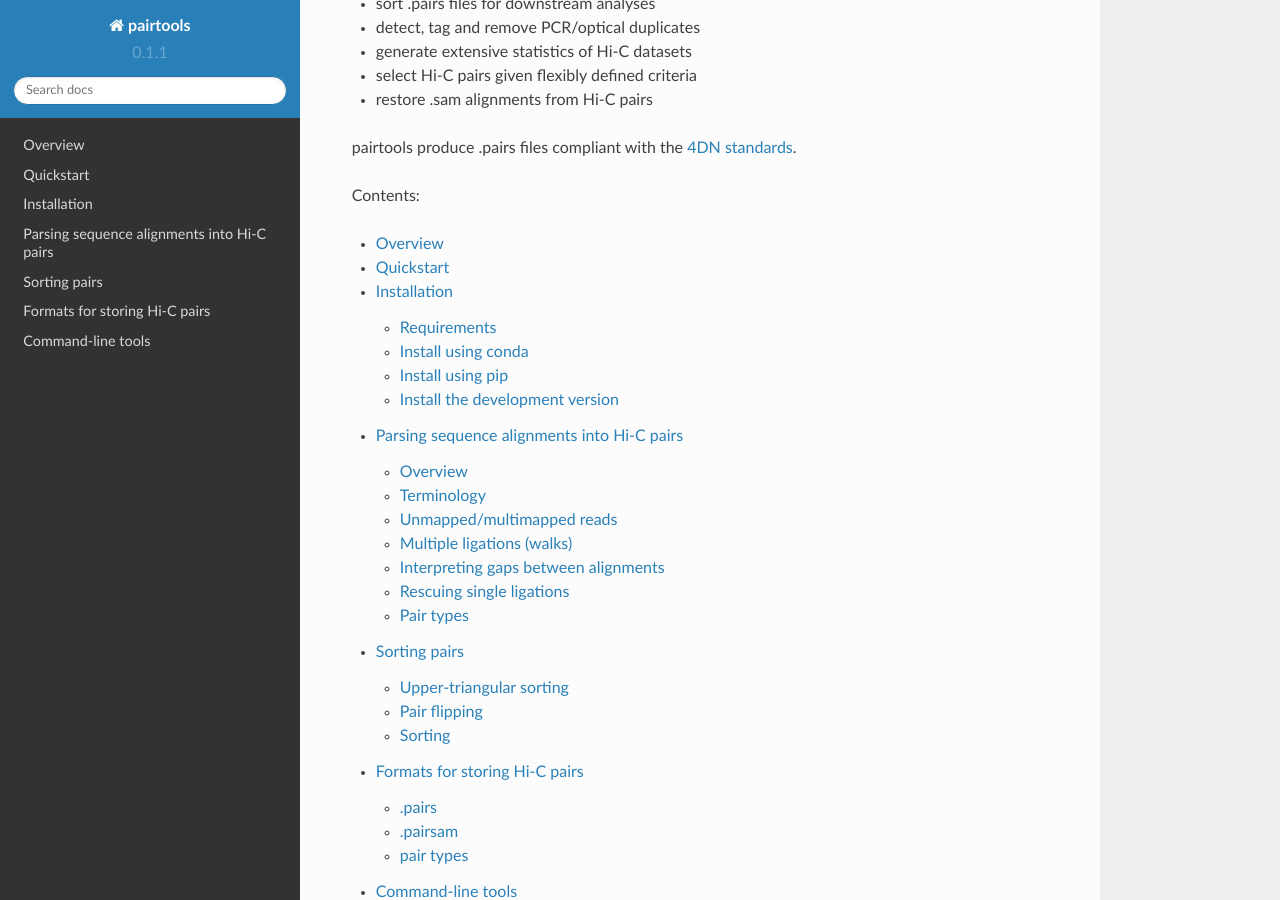
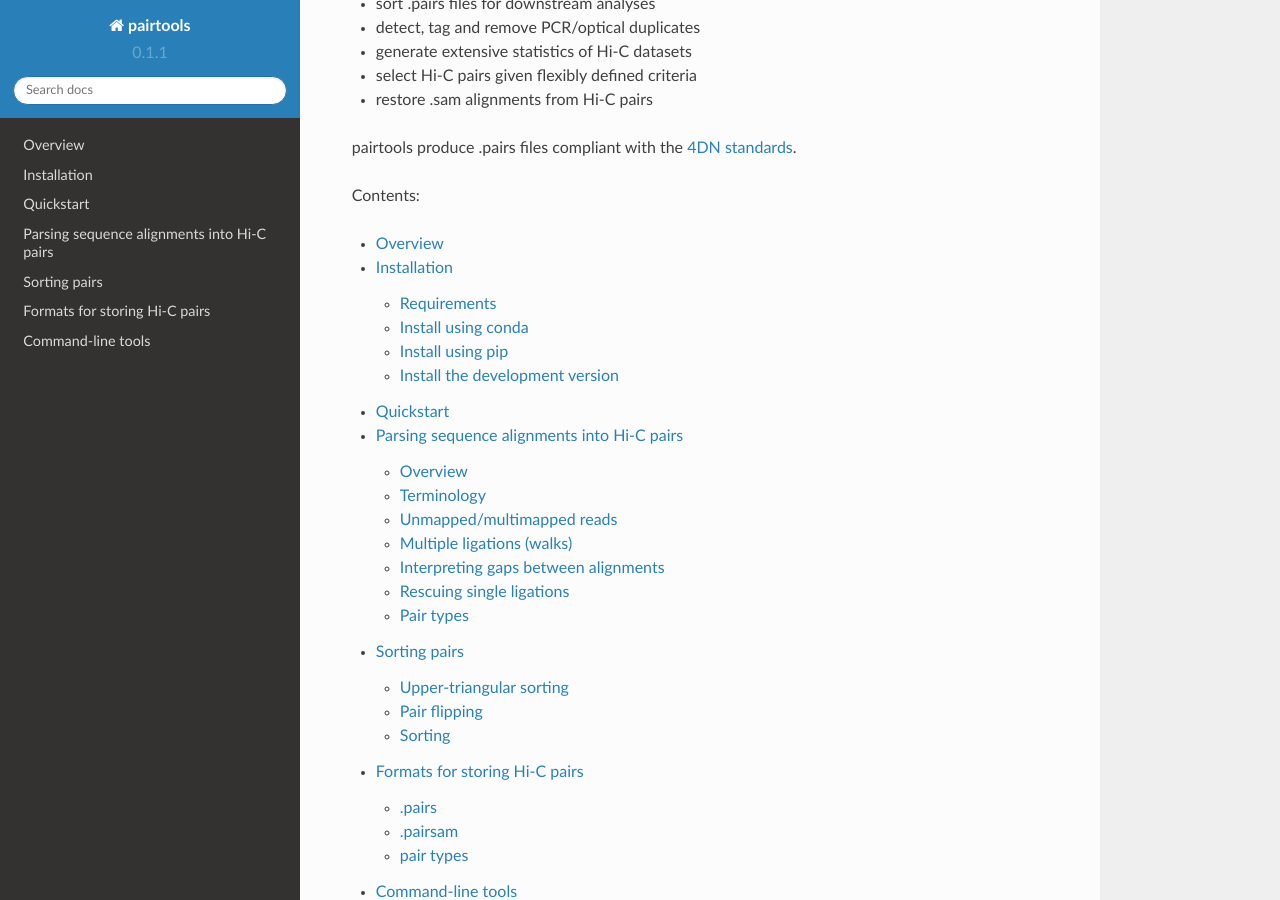
Before and after one commit to open2c/pairtools, a Sphinx documentation site: the page built from doc/index.rst, in a window 1280 px wide and 900 px high, scrolled down 336 px. Built offline with Sphinx 7.4.7 and the Read the Docs theme 2.0.0, drawn with Linux system fonts in a browser that asks for light colours.

Commit message:
docs: minor fixes

```diff
--- a/doc/index.rst
+++ b/doc/index.rst
@@ -28,8 +28,8 @@ Contents:
    :maxdepth: 3
 
    overview
+   installation
    quickstart
-   installation
    parsing
    sorting
    formats
--- a/doc/installation.rst
+++ b/doc/installation.rst
@@ -19,7 +19,7 @@ distribution or just the standalone
 [conda](http://conda.pydata.org/miniconda.html) package manager.
 
 With `conda`, you can install pre-compiled `pairtools` and all of its
-dependencies from the [bioconda](https://bioconda.github.io/index.html) channel.
+dependencies from the [bioconda](https://bioconda.github.io/index.html) channel:
 
 .. code-block:: bash
 
```
